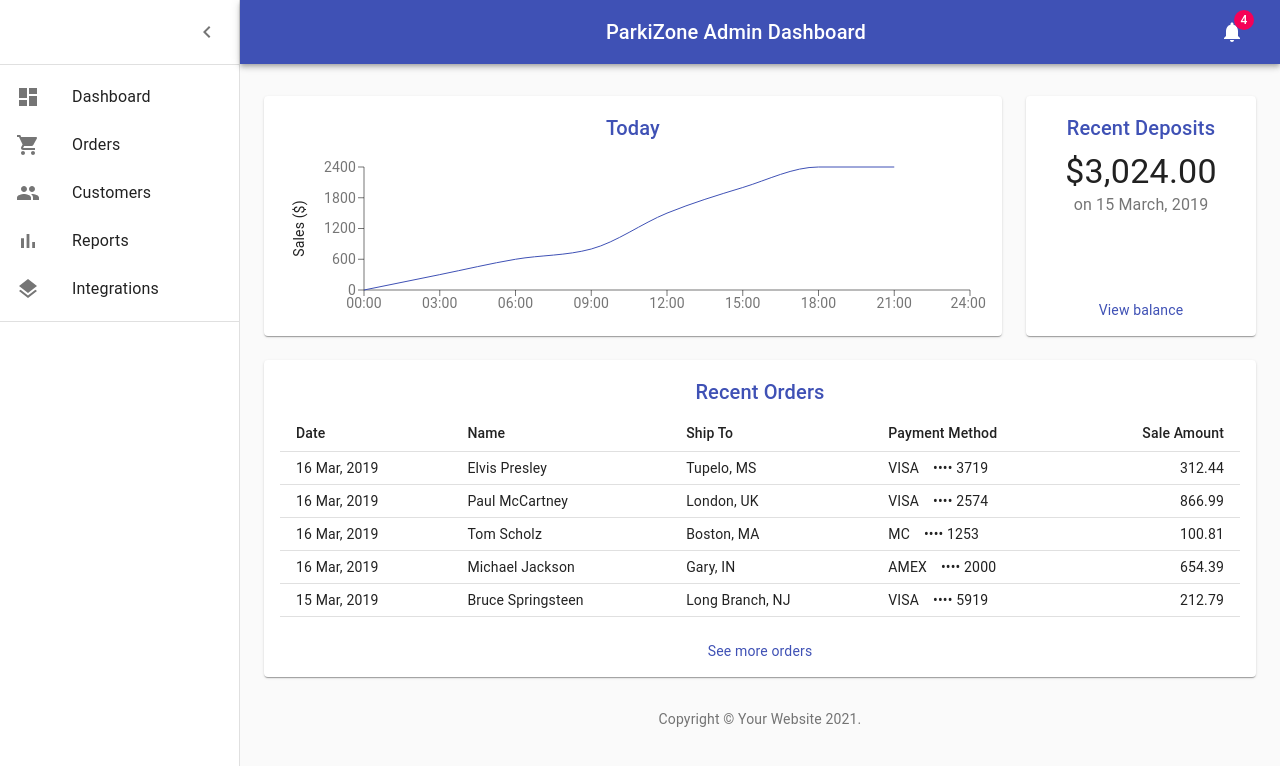
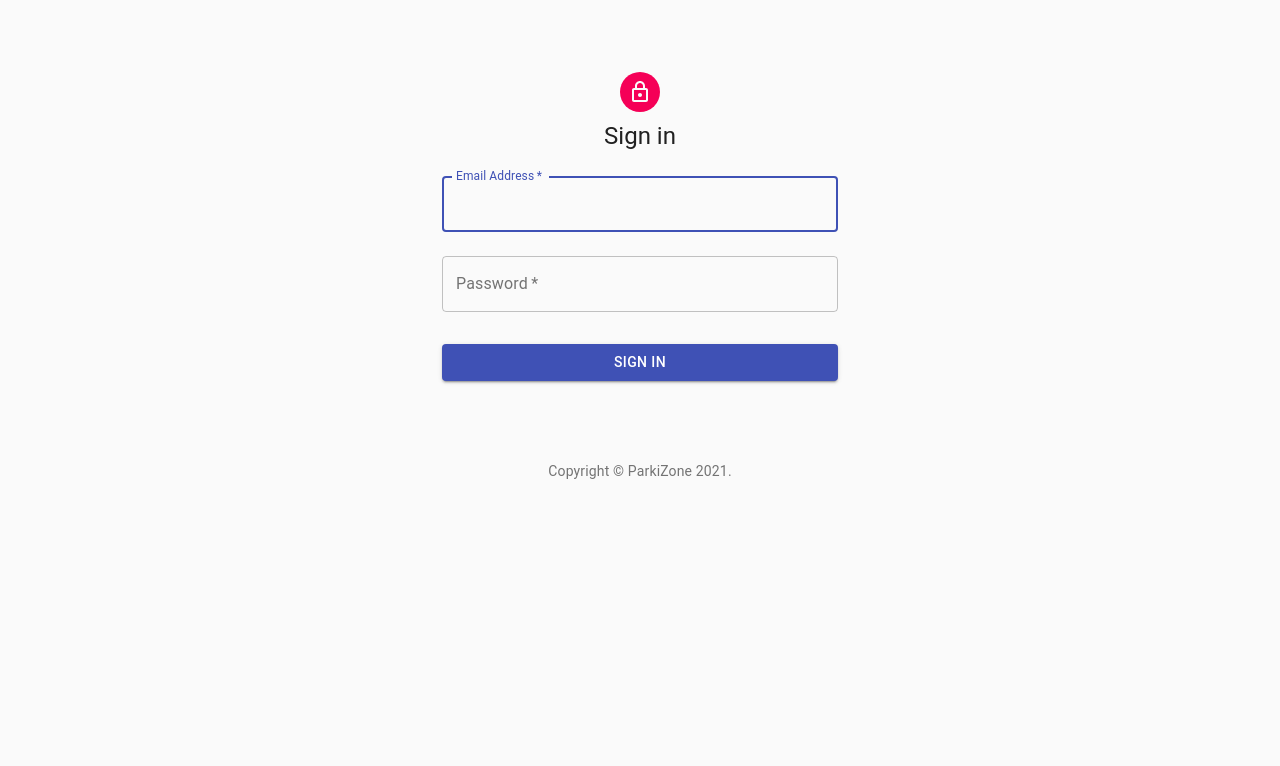
Before and after one commit to ghassenloukil/admin-side, a React (Create React App) app: page / in a window 1280 px wide. Shown: the top 766 px of the page. Built offline with nearby package versions, Linux system fonts and the light colour scheme.

Commit message:
auth jwt done

```diff
--- a/src/App.js
+++ b/src/App.js
@@ -1,12 +1,39 @@
 import './App.css';
-// import Signin from './components/Signin'
+import React, { useState, useEffect } from "react";
+import Signin from './components/Signin'
 import Dashboard from './components/Dashboard/Dashboard.js'
-function App() {
+
+export default function App() {
+  const [state, setState] = useState({
+    view: "signin"
+  });
+
+  // useEffect(() => {
+  //  if (localStorage.getItem("token") === "admin"){
+  //     setState({ view: "Dashboard" });
+  //   }else if (localStorage.getItem("token") !== "admin"){
+  //     setState({ view: "signin" });
+  //   }
+  // });
+
+  const changeView = (view) => {
+    setState({
+      view: view,
+    })
+  }
+  const renderView = () => {
+    const view  = state.view
+    console.log(view);
+    if( view === "signin" ) {
+      return <Signin changeView={(view)=> changeView(view)}/>
+    }
+    if( view === "Dashboard"){
+      return <Dashboard/>
+    }
+  }
     return (
         <div className="App">
-          <Dashboard />
+          {renderView()}
         </div>
       );
     }
-
-    export default App;
--- a/src/components/Dashboard/Dashboard.js
+++ b/src/components/Dashboard/Dashboard.js
@@ -18,6 +18,7 @@ import Link from '@material-ui/core/Link';
 import MenuIcon from '@material-ui/icons/Menu';
 import ChevronLeftIcon from '@material-ui/icons/ChevronLeft';
 import NotificationsIcon from '@material-ui/icons/Notifications';
+import ExitToAppIcon from '@material-ui/icons/ExitToApp';
 import { mainListItems } from './listItems';
 import Chart from './Chart';
 import Deposits from './Deposits';
@@ -126,6 +127,10 @@ export default function Dashboard() {
   const handleDrawerClose = () => {
     setOpen(false);
   };
+  const logout = () => {
+    localStorage.clear();
+    // window.location.reload();
+  };
   const fixedHeightPaper = clsx(classes.paper, classes.fixedHeight);
 
   return (
@@ -145,10 +150,8 @@ export default function Dashboard() {
           <Typography component="h1" variant="h6" color="inherit" noWrap className={classes.title}>
             ParkiZone Admin Dashboard
           </Typography>
-          <IconButton color="inherit">
-            <Badge badgeContent={4} color="secondary">
-              <NotificationsIcon />
-            </Badge>
+          <IconButton color="inherit" onClick={() => logout()}>
+              <ExitToAppIcon />
           </IconButton>
         </Toolbar>
       </AppBar>
--- a/src/components/Signin.jsx
+++ b/src/components/Signin.jsx
@@ -44,7 +44,7 @@ const useStyles = makeStyles((theme) => ({
   },
 }));
 
-export default function SignIn() {
+export default function SignIn(props) {
   const classes = useStyles();
   const [state, setState] = useState({
     email: "",
@@ -62,6 +62,7 @@ export default function SignIn() {
         console.log(res.data);
         if(res.data.message === "admin"){
             localStorage.setItem("token","admin")
+            return props.changeView("Dashboard");
         }
     }).catch((err) => {
         console.log(err);
```
